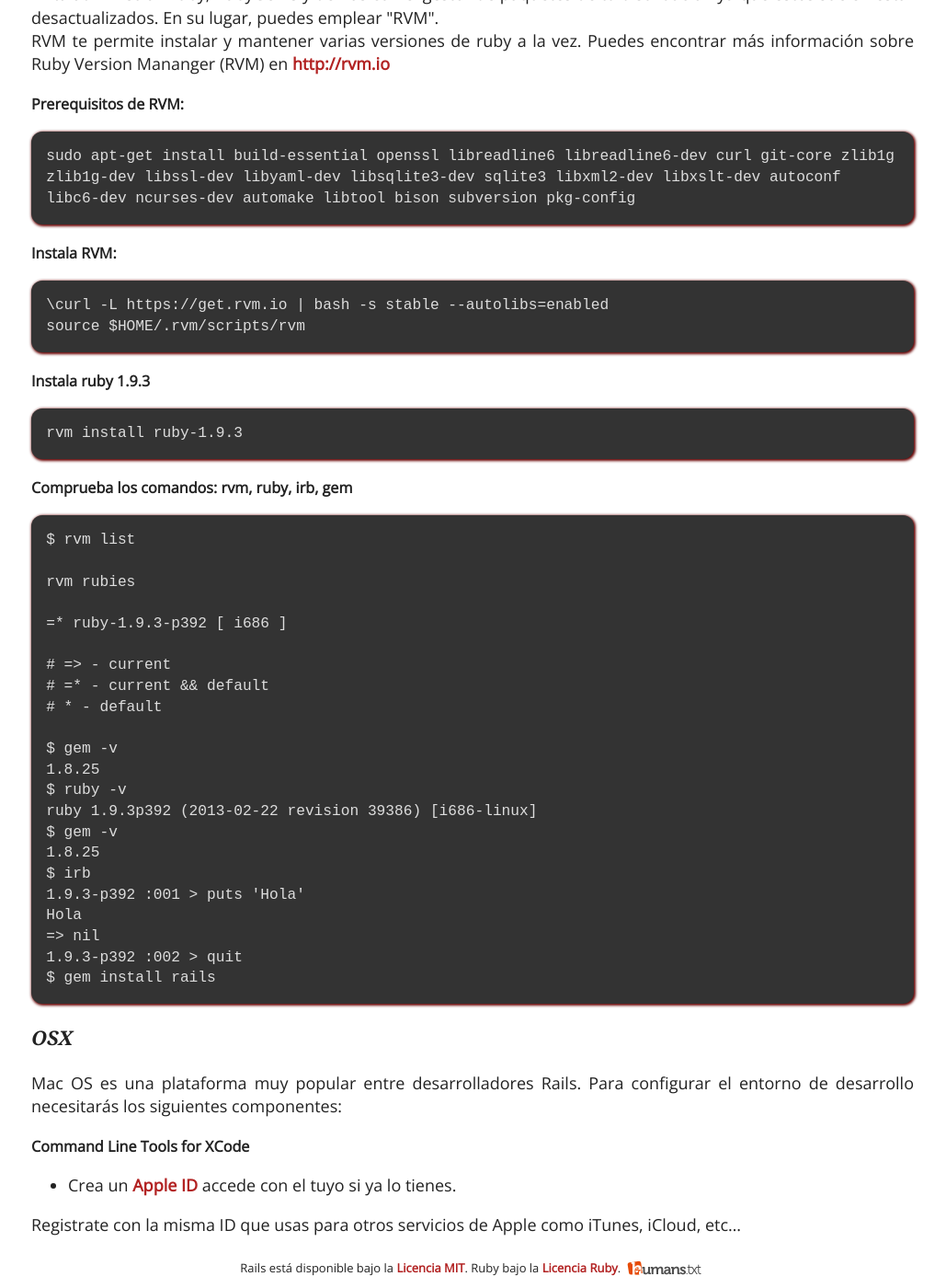
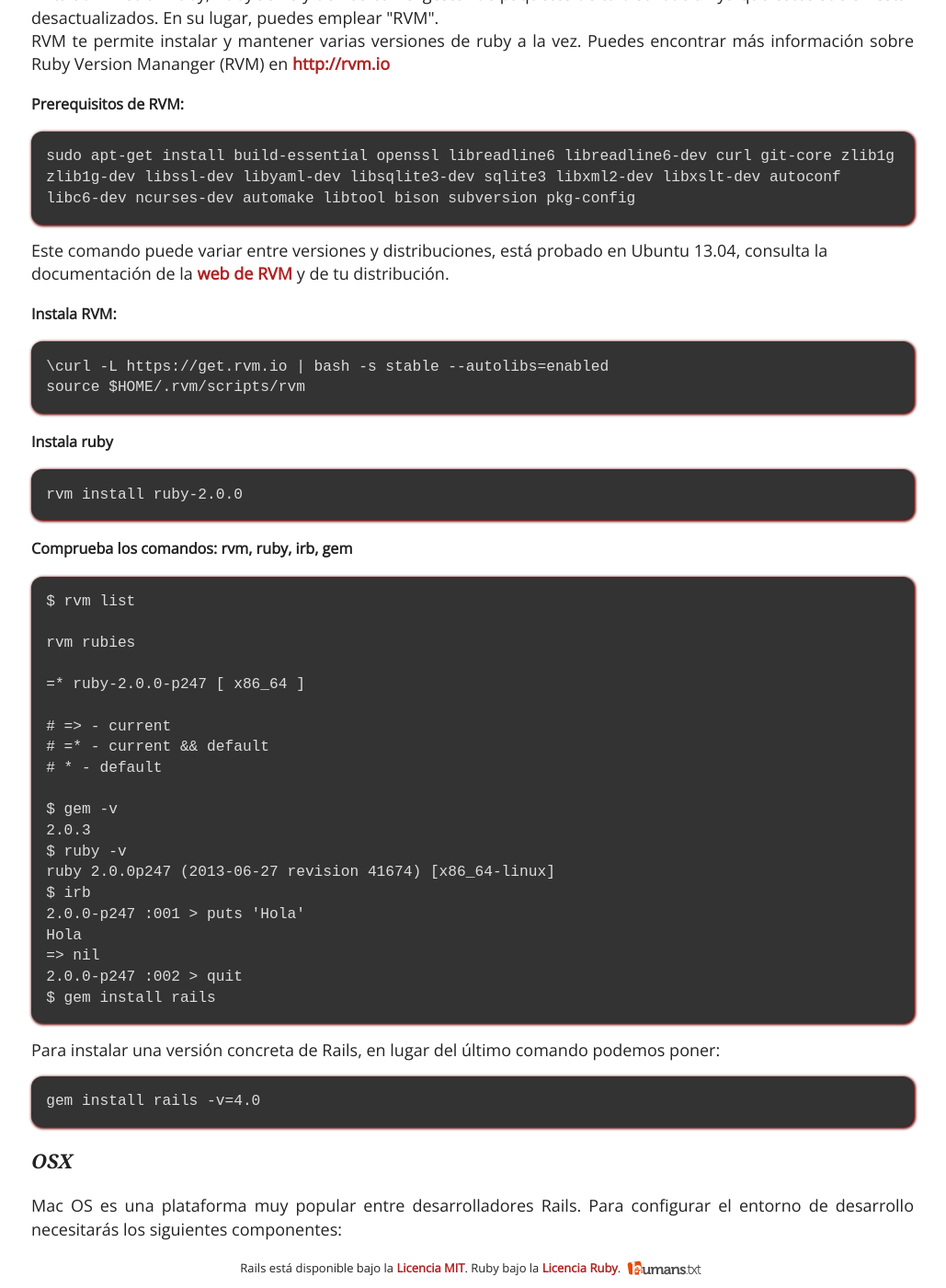
Before and after one commit to rails-es/rails-es.github.io, a Jekyll site: the page built from instala.html, in a window 1280 px wide and 1400 px high, scrolled down 458 px. Shown: the whole window at 92% size, without its empty margins (126-1155 px from the left). Built offline with Jekyll 4.4.1, drawn with Linux system fonts in a browser that asks for light colours; nearby versions of some CDN libraries; some web fonts are replaced; Markdown is read by kramdown in place of the engine named in the settings; some of the changed text lies outside the part shown.

Commit message:
Actualización de versiones e instalación

```diff
--- a/comienza.html
+++ b/comienza.html
@@ -32,7 +32,7 @@
       </p>
     </dd>
     <dt>Cursos</dt>
-    <dd><a href="http://redradix.com/courses/intro-ruby-rails">Introducción a Ruby on Rails</a> (Madrid 6-17 mayo 2013), si conoces
+    <dd><a href="http://redradix.com/courses/intro-ruby-rails3">Introducción a Ruby on Rails</a> (Madrid 4-15 noviembre 2013), si conoces
     alguno más haz un <i><a href="https://github.com/aprodeweb/rubyonrails.org.es">pull-request</a></i> y lo incluimos
     </dd>
     <dt>Pruébalo</dt>
--- a/instala.html
+++ b/instala.html
@@ -35,6 +35,8 @@
     zlib1g-dev libssl-dev libyaml-dev libsqlite3-dev sqlite3 libxml2-dev libxslt-dev autoconf
     libc6-dev ncurses-dev automake libtool bison subversion pkg-config
     </pre>
+    Este comando puede variar entre versiones y distribuciones, está probado en Ubuntu 13.04, consulta la
+    documentación de la <a href='https://rvm.io/rvm/prerequisites'>web de RVM</a> y de tu distribución.
   </p>
   <p>
     <b>Instala RVM:</b>
@@ -45,9 +47,9 @@
     </pre>
   </p>
   <p>
-    <b>Instala ruby 1.9.3</b>
+    <b>Instala ruby</b>
     <br>
-    <pre>rvm install ruby-1.9.3</pre>
+    <pre>rvm install ruby-2.0.0</pre>
   </p>
   <p>
     <b>Comprueba los comandos: rvm, ruby, irb, gem</b>
@@ -57,25 +59,25 @@
 
     rvm rubies
 
-    =* ruby-1.9.3-p392 [ i686 ]
+    =* ruby-2.0.0-p247 [ x86_64 ]
 
     # =&gt; - current
     # =* - current &amp;&amp; default
     #  * - default
 
     $ gem -v
-    1.8.25
+    2.0.3
     $ ruby -v
-    ruby 1.9.3p392 (2013-02-22 revision 39386) [i686-linux]
-    $ gem -v
-    1.8.25
+    ruby 2.0.0p247 (2013-06-27 revision 41674) [x86_64-linux]
     $ irb
-    1.9.3-p392 :001 &gt; puts 'Hola'
+    2.0.0-p247 :001 &gt; puts 'Hola'
     Hola
      =&gt; nil
-    1.9.3-p392 :002 &gt; quit
+    2.0.0-p247 :002 &gt; quit
     $ gem install rails
     </pre>
+    Para instalar una versión concreta de Rails, en lugar del último comando podemos poner:
+    <pre>gem install rails -v=4.0</pre>
   </p>
   <h3>OSX</h3>
   <p>
@@ -173,5 +175,24 @@
       en su lugar.
     </i>
   </p>
+
+  <h3>Una alternativa: desarrollo en un entorno alojado</h3>
+  <p>
+    Puedes usar Ruby on Rails sin instalarlo realmente en tu ordenador.
+    El desarrollo alojado usando un servicio como <a href='http://n2o.io'>Nitrous.io</a> (o cualquier otro similar,
+    que no nos llevamos comisión) significa que obtienes un ordenador «en la nube» que utilizas desde tu navegador
+    web o a traves de <i>ssh</i>.
+  </p>
+  <p>
+    Cualquier ordenador puede acceder a un entorno alojado pero es recomendable tener una conexión de banda ancha.
+    Nitrous.io es gratuito para entornos de poca potencia.
+  </p>
+
+  <p>
+    Si cualquiera de estos pasos te fallara o detectas que se ha quedado desactualizado, no dudes en abrirnos
+    un issue en
+    <a href='https://github.com/aprodeweb/rubyonrails.org.es/issues/new'>https://github.com/aprodeweb/rubyonrails.org.es/issues/new</a>
+  </p>
 </section>
+
 <br>
```
Also changed, not shown: 2 other files.
